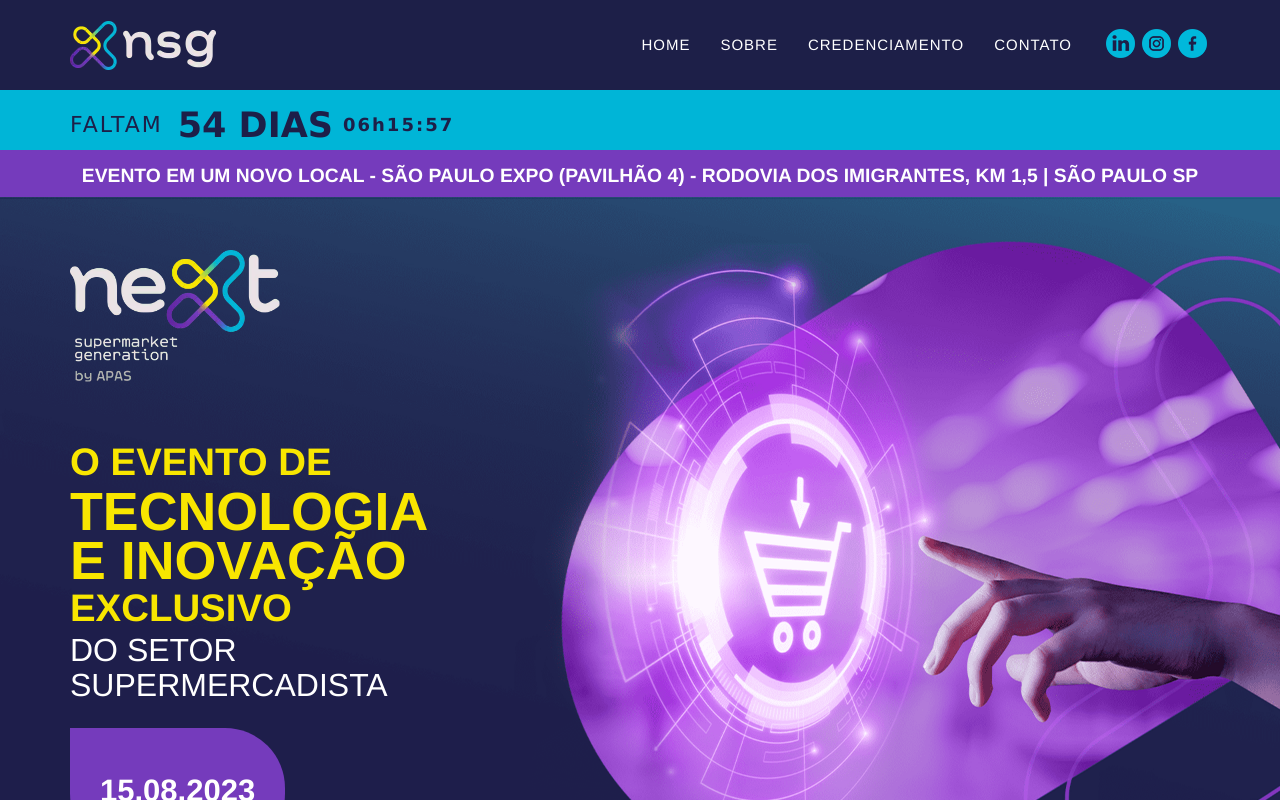
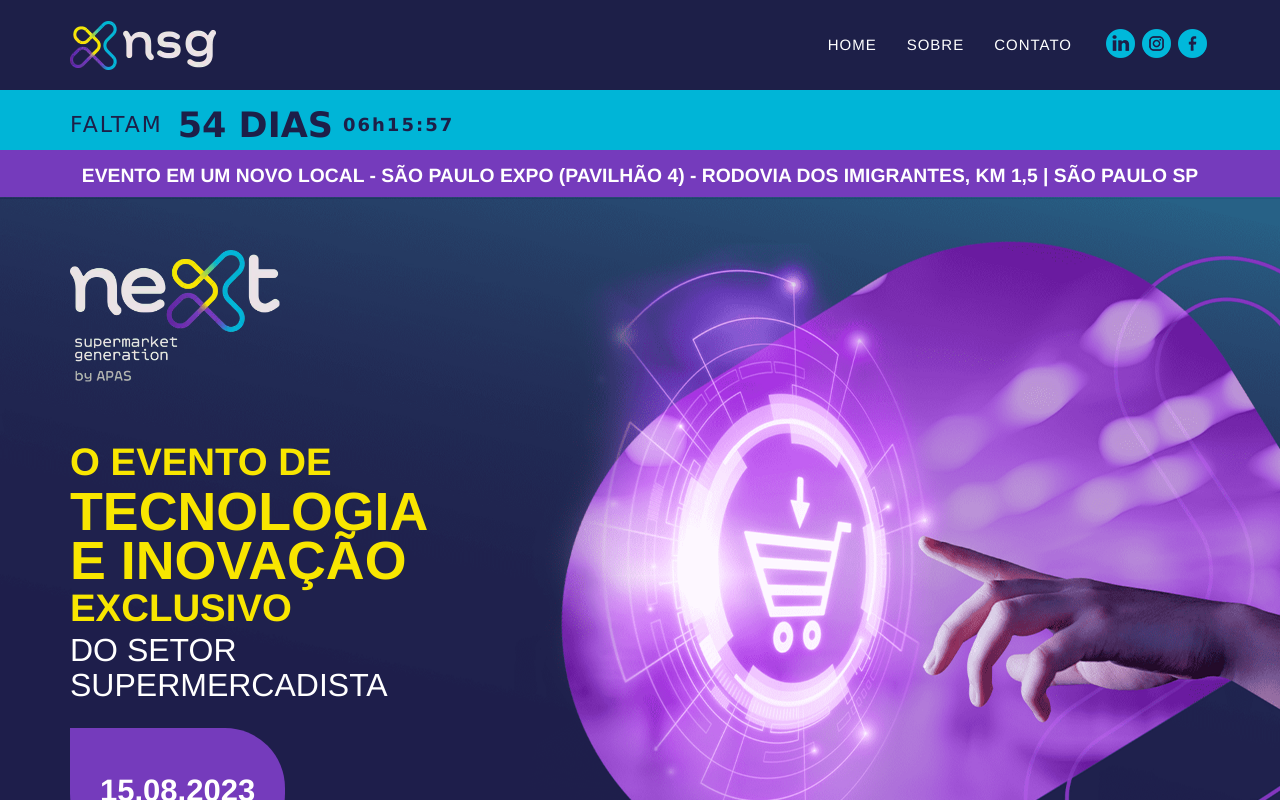
Before and after one commit to disabela-maria20/next-apas-app, a Next.js app: page / in a window 1280 px wide. Shown: the top 800 px of the page. Built offline with nearby package versions, Linux system fonts and the light colour scheme; a web font is replaced by a local one.

Commit message:
feat: :lipstick: remove item nav

```diff
--- a/src/components/atoms/Nav/index.tsx
+++ b/src/components/atoms/Nav/index.tsx
@@ -19,11 +19,11 @@
       name: 'Sobre',
       link: '#about'
     },
-    {
-      id: 2,
-      name: 'Credenciamento',
-      link: '#accreditation'
-    },
+    // {
+    //   id: 2,
+    //   name: 'Credenciamento',
+    //   link: '#accreditation'
+    // },
     // {
     //   id: 4,
     //   name: 'Palestras',
--- a/src/components/organisms/Footer/index.tsx
+++ b/src/components/organisms/Footer/index.tsx
@@ -14,11 +14,11 @@
       name: 'Sobre',
       link: '#about'
     },
-    {
-      id: 2,
-      name: 'Credenciamento',
-      link: '#accreditation'
-    },
+    // {
+    //   id: 2,
+    //   name: 'Credenciamento',
+    //   link: '#accreditation'
+    // },
     // {
     //   id: 4,
     //   name: 'Palestras',
```
